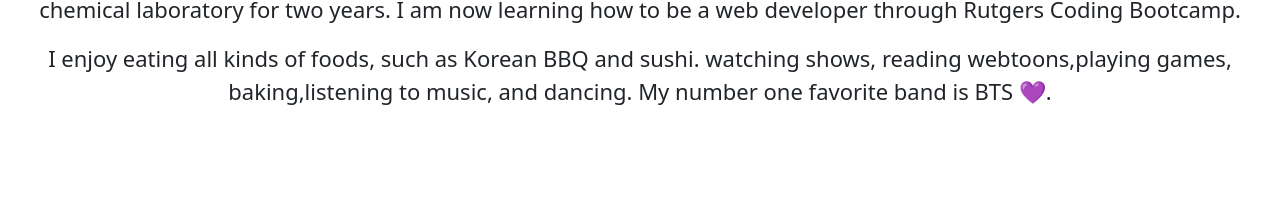
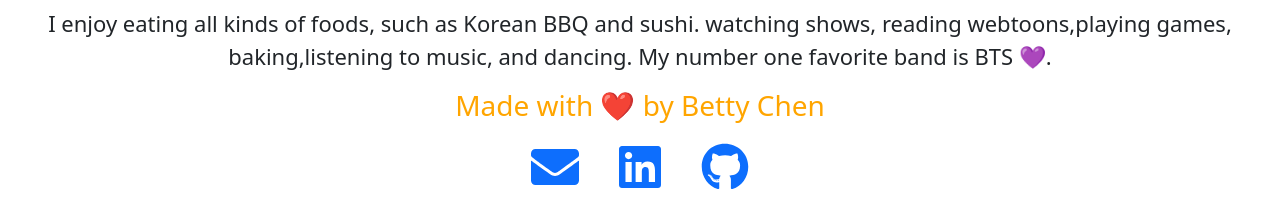
Before and after one commit to bchen41/React-Portfolio, a React (Create React App) app: page / in a window 1280 px wide. Shown: the part 738-952 px from the top of the page. Built offline with nearby package versions, Linux system fonts and the light colour scheme.

Commit message:
removed backgrd image, changed fontawesome styling, paddings, and made footer stay at bottom of page

```diff
--- a/src/App.css
+++ b/src/App.css
@@ -4,9 +4,9 @@
   --darkmagenta: darkmagenta;
 }
 
-.container-fluid.container-padding-override {
+/* .container-fluid.container-padding-override {
   padding: 0;
-}
+} */
 
 * {
   box-sizing: border-box;
@@ -55,26 +55,12 @@
   color: var(--orange);
 }
 
-/* .component-container {
-  background: url("./assets/images/stars-unsplash.jpg") no-repeat center center
-    fixed;
-  -webkit-background-size: cover;
-  -moz-background-size: cover;
-  -o-background-size: cover;
-  background-size: cover;
-  min-height: max-content;
-} */
-
 .img-circle {
   border-radius: 50%;
 }
 
 .about-content {
   align-items: center;
-}
-
-.content-container {
-  margin: 20px;
 }
 
 .content-container h2 {
@@ -86,13 +72,8 @@
   font-size: 22px;
 }
 
-/* .bg-1 {
-  color: #ffffff;
-} */
-
 .about-me-container-fluid {
-  padding-top: 70px;
-  padding-bottom: 70px;
+  padding-top: 35px;
 }
 
 h2 {
@@ -107,32 +88,15 @@
   text-align: center;
 }
 
-.icon-container {
-  display: flex;
-  justify-content: space-evenly;
-  flex-wrap: wrap;
-  padding-top: 20px;
-}
-
-.icon-container a {
-  color: var(--white);
+footer i {
+  padding: 0px 20px;
 }
 
 i:hover {
   transform: scale(1.15);
 }
 
-.fa-3x {
-  border: 5px solid var(--darkmagenta);
-  border-radius: 50%;
-  padding: 10px;
-  max-width: 100%;
-}
-
 footer {
-  padding: 30px;
-  clear: both;
-  text-align: center;
   color: var(--orange);
 }
 
@@ -231,3 +195,12 @@
   letter-spacing: 1px;
   color: #00acc1;
 }
+
+.content-container {
+  min-height: calc(100vh - 150px);
+}
+.footer--pin {
+  position: relative;
+  left: 0;
+  bottom: 0;
+}
```
